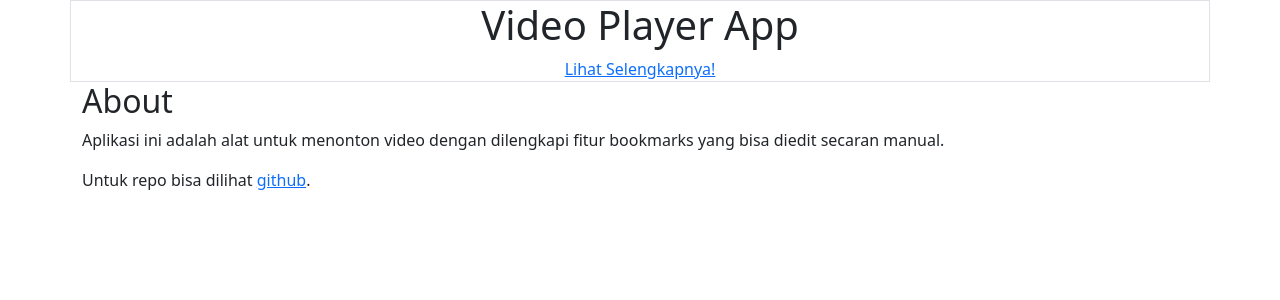
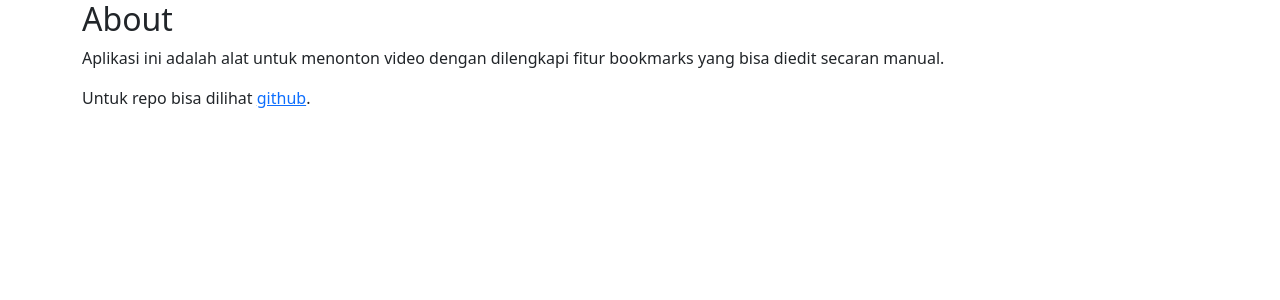
Before and after one commit to Ahlat85/video-player, a Django app: page /about in a window 1280 px wide. Shown: the top 300 px of the page. Run offline with Django 3.2, Linux system fonts and the light colour scheme.

Commit message:
Sort list video dan perbaikan tampilan

```diff
--- a/apps/home/models.py
+++ b/apps/home/models.py
@@ -50,4 +50,5 @@ class VideoModel(models.Model):
             x[k] = v
 
           result.append(x)
+    result.sort(key=lambda video: video['name'])
     return result
--- a/apps/home/templates/home/index.html
+++ b/apps/home/templates/home/index.html
@@ -1,6 +1,12 @@
 {% extends "body.html" %}
 
 {% block content %}
+ <div class="row border">
+      <div class="col-sm-12 text-center">
+        <h1>Video Player App</h1>
+        <a href="/about">Lihat Selengkapnya!</a>
+      </div>
+    </div>
 <div class="row">
   <div class="col-sm-12">
     <h2>All Videos</h2>
--- a/templates/body.html
+++ b/templates/body.html
@@ -9,12 +9,6 @@
   {% include "snippets/nav.html" %}
 
   <div class="container">
-    <div class="row border">
-      <div class="col-sm-12 text-center">
-        <h1>Video Player App</h1>
-        <a href="/about">Lihat Selengkapnya!</a>
-      </div>
-    </div>
     {% block content %}
     {% endblock content %}
   </div>
```
